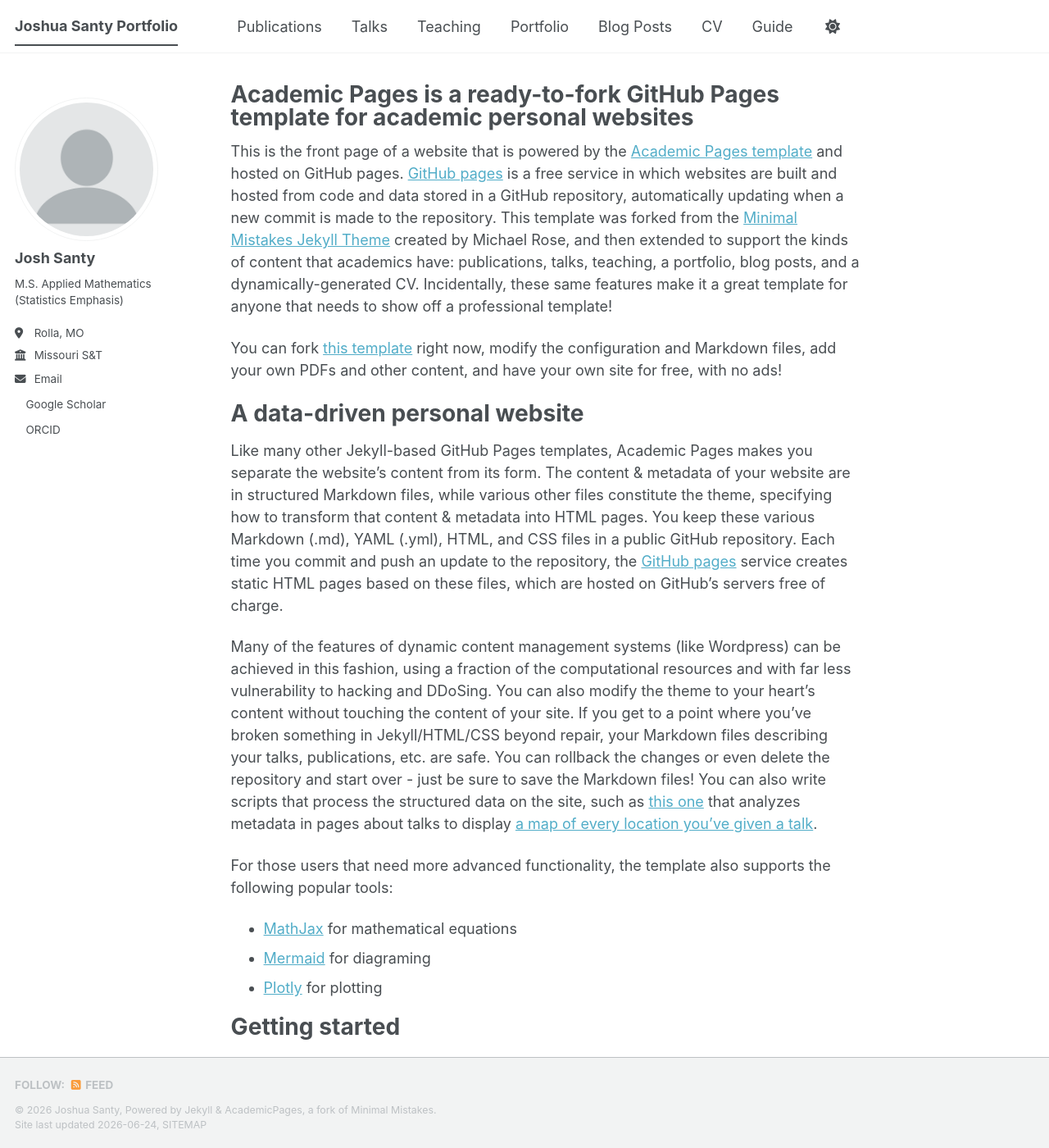
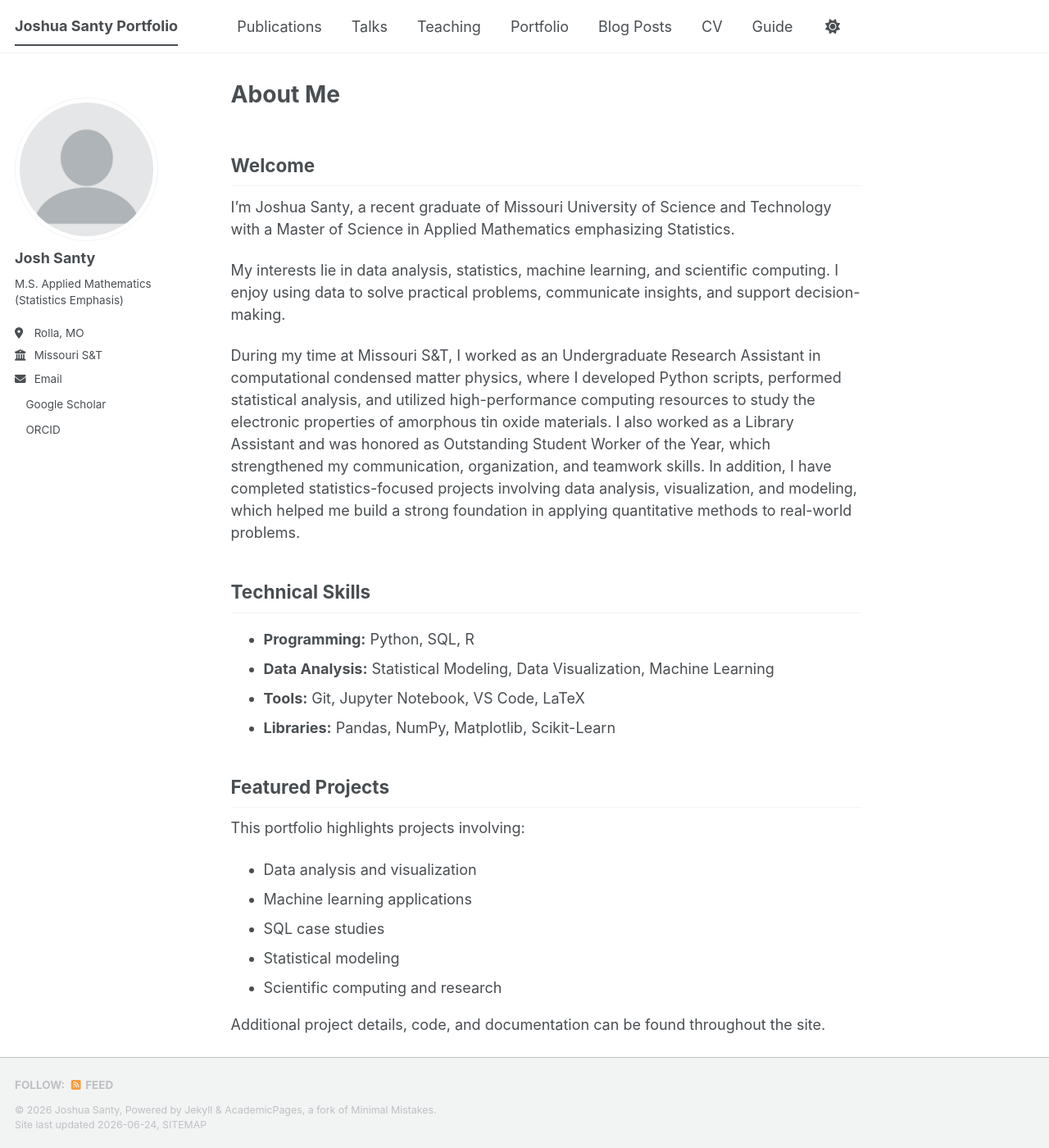
Before and after one commit to joshuasanty/portfolio, a Jekyll site: the page built from _pages/about.md, in a window 1280 px wide and 1400 px high. Shown: the whole window at 82% size. Built offline with Jekyll 4.4.1, drawn with Linux system fonts in a browser that asks for light colours; a style sheet for code colours, icons or effects is not loaded; some of the changed text lies outside the part shown.

Commit message:
Revise about page with personal details
Updated the title and content of the about page to reflect personal information and interests.

```diff
--- a/_pages/about.md
+++ b/_pages/about.md
@@ -1,56 +1,55 @@
 ---
 permalink: /
-title: "Academic Pages is a ready-to-fork GitHub Pages template for academic personal websites"
+title: "About Me"
 author_profile: true
 redirect_from:
   - /about/
   - /about.html
 ---
 
-This is the front page of a website that is powered by the [Academic Pages template](https://github.com/academicpages/academicpages.github.io) and hosted on GitHub pages. [GitHub pages](https://pages.github.com) is a free service in which websites are built and hosted from code and data stored in a GitHub repository, automatically updating when a new commit is made to the repository. This template was forked from the [Minimal Mistakes Jekyll Theme](https://mmistakes.github.io/minimal-mistakes/) created by Michael Rose, and then extended to support the kinds of content that academics have: publications, talks, teaching, a portfolio, blog posts, and a dynamically-generated CV. Incidentally, these same features make it a great template for anyone that needs to show off a professional template!
+<!--
+This file is the homepage of the website.
 
- You can fork [this template](https://github.com/academicpages/academicpages.github.io) right now, modify the configuration and Markdown files, add your own PDFs and other content, and have your own site for free, with no ads!
+To edit the content shown on the front page, modify the text below.
+Site-wide settings such as your name, photo, social links, and navigation menu
+can be configured in _config.yml and _data/navigation.yml.
+-->
 
-A data-driven personal website
-======
-Like many other Jekyll-based GitHub Pages templates, Academic Pages makes you separate the website's content from its form. The content & metadata of your website are in structured Markdown files, while various other files constitute the theme, specifying how to transform that content & metadata into HTML pages. You keep these various Markdown (.md), YAML (.yml), HTML, and CSS files in a public GitHub repository. Each time you commit and push an update to the repository, the [GitHub pages](https://pages.github.com/) service creates static HTML pages based on these files, which are hosted on GitHub's servers free of charge.
+## Welcome
 
-Many of the features of dynamic content management systems (like Wordpress) can be achieved in this fashion, using a fraction of the computational resources and with far less vulnerability to hacking and DDoSing. You can also modify the theme to your heart's content without touching the content of your site. If you get to a point where you've broken something in Jekyll/HTML/CSS beyond repair, your Markdown files describing your talks, publications, etc. are safe. You can rollback the changes or even delete the repository and start over - just be sure to save the Markdown files! You can also write scripts that process the structured data on the site, such as [this one](https://github.com/academicpages/academicpages.github.io/blob/master/talkmap.ipynb) that analyzes metadata in pages about talks to display [a map of every location you've given a talk](https://academicpages.github.io/talkmap.html).
+I'm Joshua Santy, a recent graduate of Missouri University of Science and Technology with a Master of Science in Applied Mathematics emphasizing Statistics.
 
-For those users that need more advanced functionality, the template also supports the following popular tools:
-- [MathJax](https://www.mathjax.org/) for mathematical equations
-- [Mermaid](https://mermaid.js.org/) for diagraming
-- [Plotly](https://plotly.com/javascript/) for plotting
+My interests lie in data analysis, statistics, machine learning, and scientific computing. I enjoy using data to solve practical problems, communicate insights, and support decision-making.
 
-Getting started
-======
-1. Register a GitHub account if you don't have one and confirm your e-mail (required!)
-1. Fork [this template](https://github.com/academicpages/academicpages.github.io) by clicking the "Use this template" button in the top right.
-1. Go to the repository's settings (rightmost item in the tabs that start with "Code", should be below "Unwatch"). Rename the repository "[your GitHub username].github.io", which will also be your website's URL.
-1. Set site-wide configuration and create content & metadata (see below -- also see [this set of diffs](https://archive.is/3TPas) showing what files were changed to set up [an example site](https://getorg-testacct.github.io) for a user with the username "getorg-testacct")
-1. Upload any files (like PDFs, .zip files, etc.) to the files/ directory. They will appear at https://[your GitHub username].github.io/files/example.pdf.
-1. Check status by going to the repository settings, in the "GitHub pages" section
+During my time at Missouri S&T, I worked as an Undergraduate Research Assistant in computational condensed matter physics, where I developed Python scripts, performed statistical analysis, and utilized high-performance computing resources to study the electronic properties of amorphous tin oxide materials. I also worked as a Library Assistant and was honored as Outstanding Student Worker of the Year, which strengthened my communication, organization, and teamwork skills. In addition, I have completed statistics-focused projects involving data analysis, visualization, and modeling, which helped me build a strong foundation in applying quantitative methods to real-world problems.
 
-Site-wide configuration
-------
-The main configuration file for the site is in the base directory in [_config.yml](https://github.com/academicpages/academicpages.github.io/blob/master/_config.yml), which defines the content in the sidebars and other site-wide features. You will need to replace the default variables with ones about yourself and your site's github repository. The configuration file for the top menu is in [_data/navigation.yml](https://github.com/academicpages/academicpages.github.io/blob/master/_data/navigation.yml). For example, if you don't have a portfolio or blog posts, you can remove those items from that navigation.yml file to remove them from the header.
+## Technical Skills
 
-Create content & metadata
-------
-For site content, there is one Markdown file for each type of content, which are stored in directories like _publications, _talks, _posts, _teaching, or _pages. For example, each talk is a Markdown file in the [_talks directory](https://github.com/academicpages/academicpages.github.io/tree/master/_talks). At the top of each Markdown file is structured data in YAML about the talk, which the theme will parse to do lots of cool stuff. The same structured data about a talk is used to generate the list of talks on the [Talks page](https://academicpages.github.io/talks), each [individual page](https://academicpages.github.io/talks/2012-03-01-talk-1) for specific talks, the talks section for the [CV page](https://academicpages.github.io/cv), and the [map of places you've given a talk](https://academicpages.github.io/talkmap.html) (if you run this [python file](https://github.com/academicpages/academicpages.github.io/blob/master/talkmap.py) or [Jupyter notebook](https://github.com/academicpages/academicpages.github.io/blob/master/talkmap.ipynb), which creates the HTML for the map based on the contents of the _talks directory).
+* **Programming:** Python, SQL, R
+* **Data Analysis:** Statistical Modeling, Data Visualization, Machine Learning
+* **Tools:** Git, Jupyter Notebook, VS Code, LaTeX
+* **Libraries:** Pandas, NumPy, Matplotlib, Scikit-Learn
 
-**Markdown generator**
+## Featured Projects
 
-The repository includes [a set of Jupyter notebooks](https://github.com/academicpages/academicpages.github.io/tree/master/markdown_generator
-) that converts a CSV containing structured data about talks or presentations into individual Markdown files that will be properly formatted for the Academic Pages template. The sample CSVs in that directory are the ones I used to create my own personal website at stuartgeiger.com. My usual workflow is that I keep a spreadsheet of my publications and talks, then run the code in these notebooks to generate the Markdown files, then commit and push them to the GitHub repository.
+This portfolio highlights projects involving:
 
-How to edit your site's GitHub repository
-------
-Many people use a git client to create files on their local computer and then push them to GitHub's servers. If you are not familiar with git, you can directly edit these configuration and Markdown files directly in the github.com interface. Navigate to a file (like [this one](https://github.com/academicpages/academicpages.github.io/blob/master/_talks/2012-03-01-talk-1.md) and click the pencil icon in the top right of the content preview (to the right of the "Raw | Blame | History" buttons). You can delete a file by clicking the trashcan icon to the right of the pencil icon. You can also create new files or upload files by navigating to a directory and clicking the "Create new file" or "Upload files" buttons.
+* Data analysis and visualization
+* Machine learning applications
+* SQL case studies
+* Statistical modeling
+* Scientific computing and research
 
-Example: editing a Markdown file for a talk
-![Editing a Markdown file for a talk](/images/editing-talk.png)
+Additional project details, code, and documentation can be found throughout the site.
 
-For more info
-------
-More info about configuring Academic Pages can be found in [the guide](https://academicpages.github.io/markdown/), the [growing wiki](https://github.com/academicpages/academicpages.github.io/wiki), and you can always [ask a question on GitHub](https://github.com/academicpages/academicpages.github.io/discussions). The [guides for the Minimal Mistakes theme](https://mmistakes.github.io/minimal-mistakes/docs/configuration/) (which this theme was forked from) might also be helpful.
+## Education
+
+**Missouri University of Science and Technology**
+
+* M.S. Applied Mathematics (Statistics Emphasis)
+* B.S. Applied Mathematics
+* B.S. Physics
+
+## Contact
+
+Feel free to explore my projects and connect with me through the links provided in the sidebar.
```
